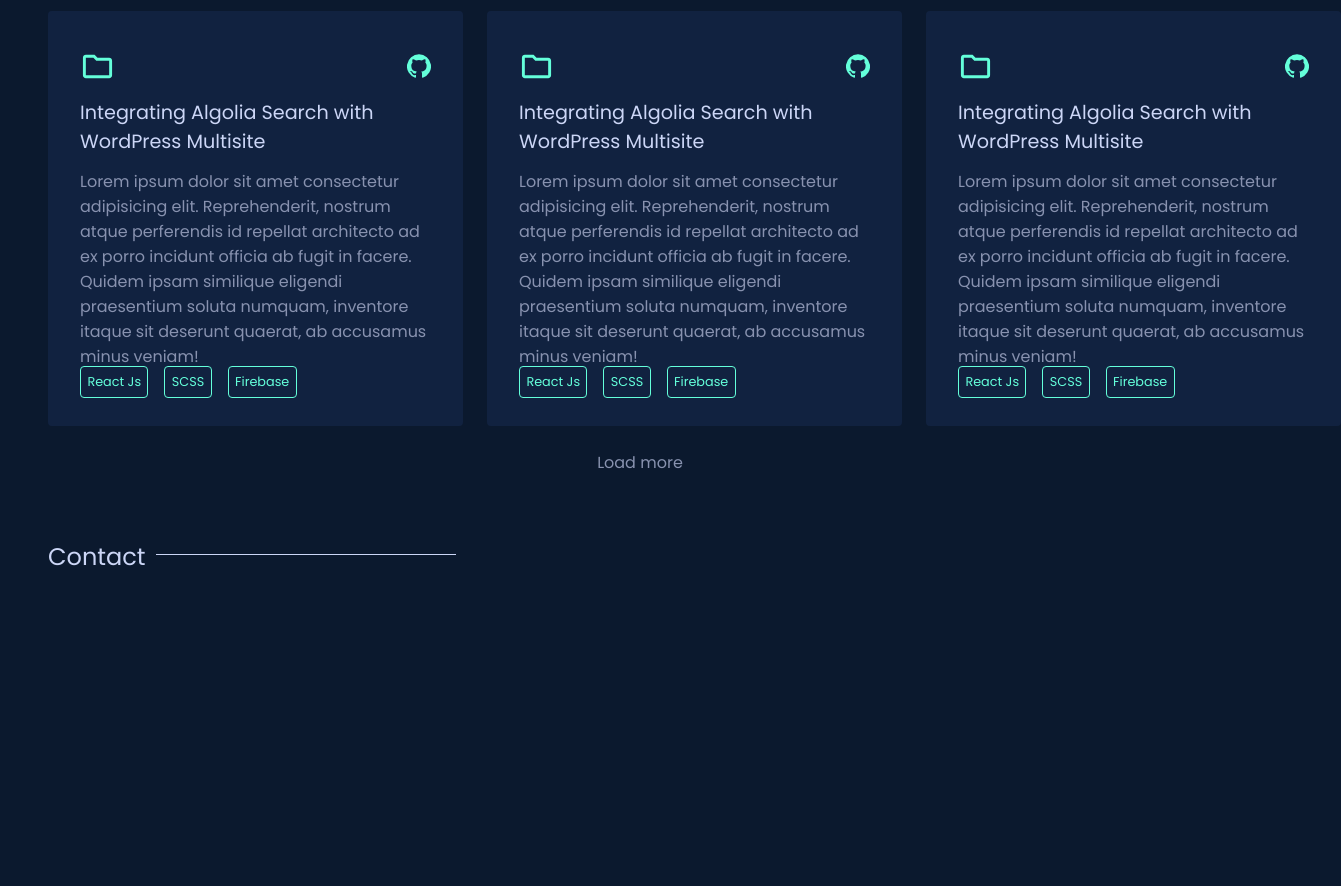
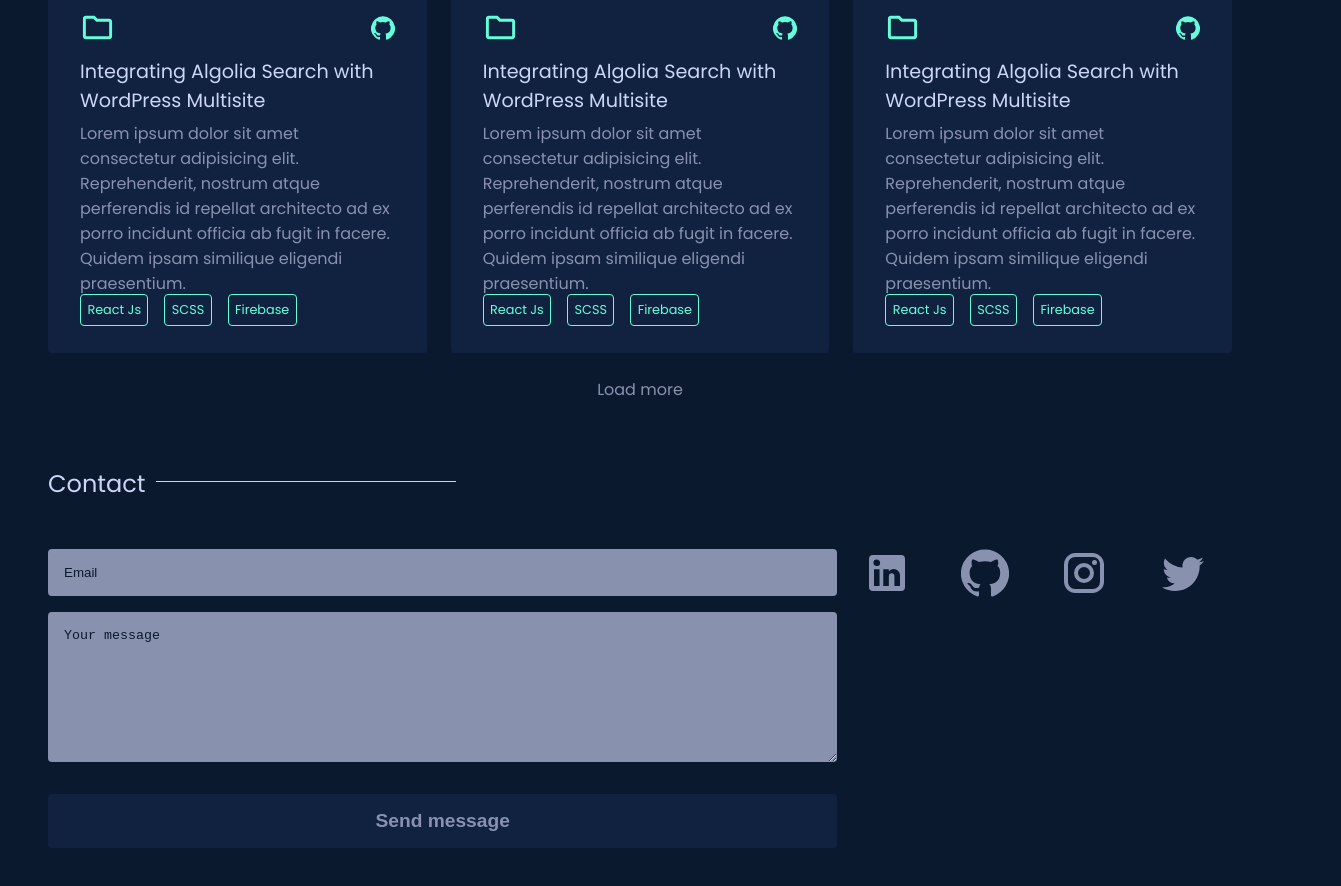
Before and after one commit to Arpit2218B/arpit_rathi, a Next.js app: page / in a window 1280 px wide. Shown: the part 4700-5586 px from the top of the page, 1341 px wide, since content can reach past the window. Built offline with nearby package versions, Linux system fonts and the light colour scheme.

Commit message:
added contact section

```diff
--- a/components/Contact.jsx
+++ b/components/Contact.jsx
@@ -1,3 +1,4 @@
+import { GitHub, Instagram, LinkedIn, Twitter } from '@material-ui/icons';
 import styles from '../styles/Contact.module.scss';
 import Layout from './Layout';
 import StyledHeading from './StyledHeading';
@@ -6,6 +7,19 @@ const Contact = () => {
     return (
         <Layout id="contact">
             <StyledHeading>Contact</StyledHeading>
+            <div className={styles.container}>
+                <div className={styles.form}>
+                    <input className={styles.input} placeholder="Email" type="email"></input>
+                    <textarea className={`${styles.input} ${styles.textarea}`} placeholder="Your message"></textarea>
+                    <button className={styles.button}>Send message</button>
+                </div>
+                <div className={styles.icons}>
+                    <LinkedIn />
+                    <GitHub />
+                    <Instagram />
+                    <Twitter />
+                </div>
+            </div>
         </Layout>
     )
 }
--- a/components/Projects.jsx
+++ b/components/Projects.jsx
@@ -34,7 +34,7 @@ const ProjectCard = () => {
                 <GitHub style={{color: "64FFDA", cursor: "pointer"}} />
             </div>
             <h3 className={styles.heading}>Integrating Algolia Search with WordPress Multisite</h3>
-            <p className={styles.description}>Lorem ipsum dolor sit amet consectetur adipisicing elit. Reprehenderit, nostrum atque perferendis id repellat architecto ad ex porro incidunt officia ab fugit in facere. Quidem ipsam similique eligendi praesentium soluta numquam, inventore itaque sit deserunt quaerat, ab accusamus minus veniam!</p>
+            <p className={styles.description}>Lorem ipsum dolor sit amet consectetur adipisicing elit. Reprehenderit, nostrum atque perferendis id repellat architecto ad ex porro incidunt officia ab fugit in facere. Quidem ipsam similique eligendi praesentium.</p>
             <div className={styles.tags__container}>
                 <span className={styles.tags}>React Js</span>
                 <span className={styles.tags}>SCSS</span>
--- a/styles/Contact.module.scss
+++ b/styles/Contact.module.scss
@@ -0,0 +1,69 @@
+.container {
+    display: flex;
+
+    .form {
+        flex: 2;
+        display: flex;
+        flex-direction: column;
+
+        .input {
+            background-color: var(--secondary-text-color);
+            padding: 1rem;
+            border: none;
+            border-radius: 4px;
+            margin-bottom: 1rem;
+            color: var(--secondary-color);
+            outline-color: var(--primary-color);
+
+            &::placeholder {
+                color: var(--primary-color);
+            }
+        }
+
+        .textarea {
+            height: 150px;
+        }
+
+        .button {
+            background-color: var(--secondary-color);
+            padding: 1rem;
+            border: none;
+            border-radius: 4px;
+            margin: 1rem 0;
+            color: var(--secondary-text-color);
+            font-size: 1.2rem;
+            font-weight: 600;
+            cursor: pointer;
+        }
+    }
+
+    .icons {
+        flex: 1;
+        display: flex;
+        justify-content: space-around;
+        color: var(--secondary-text-color);
+
+        * {
+            cursor: pointer;
+            font-size: 3rem;
+        }
+
+        *:hover {
+            color: var(--accent-color);
+        }
+    }
+}
+
+@media screen and (max-width: 560px) {
+    .container {
+        flex-direction: column;
+
+        .icons {
+            * {
+                font-size: 2rem;
+            }
+        }
+    }
+
+
+}
```
Also changed, not shown: 1 other file (tests, documents, lock files or other folders).
